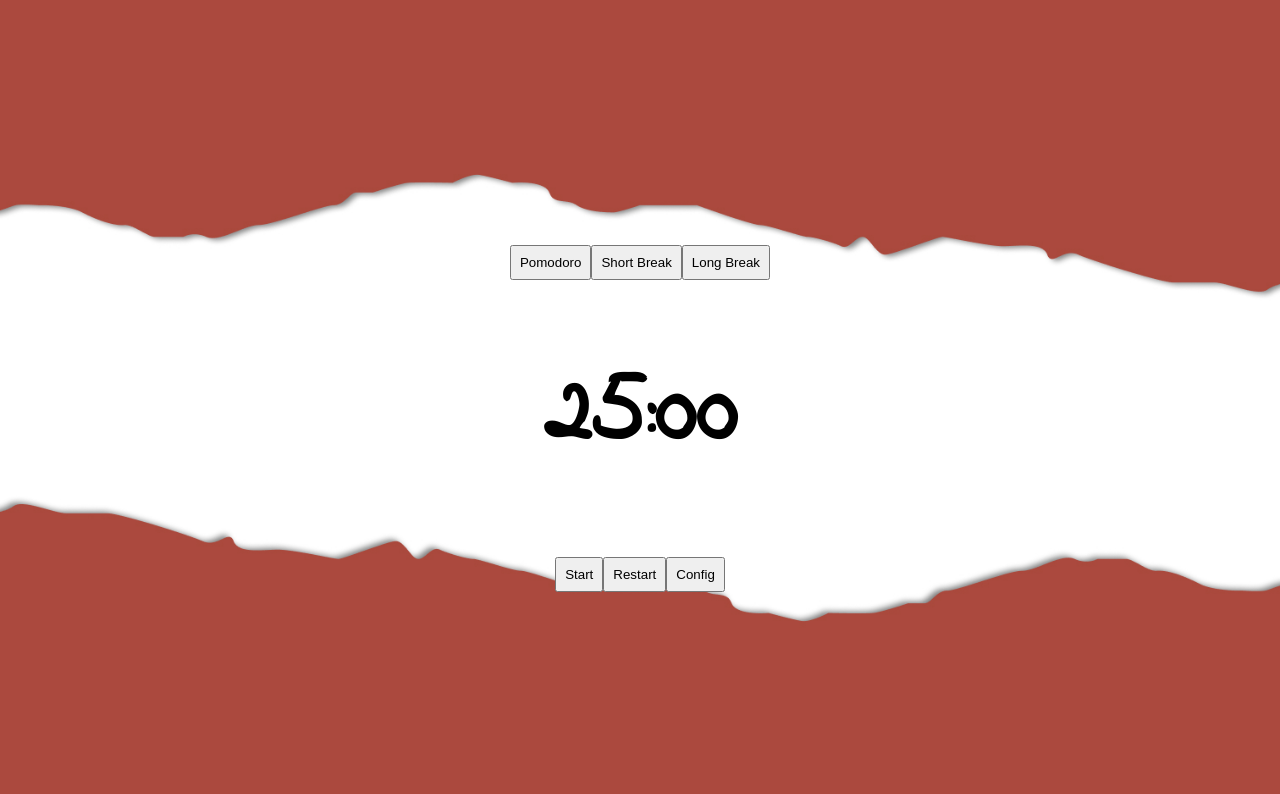
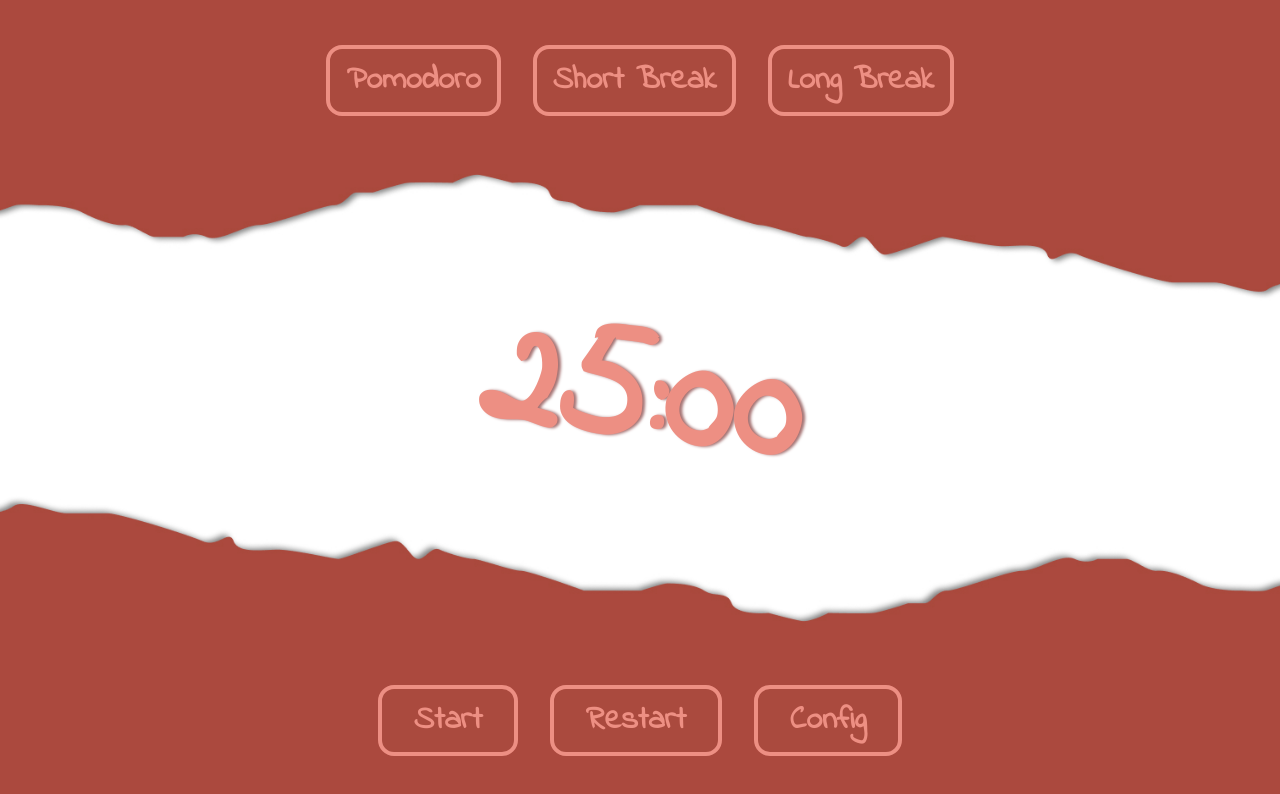
Before and after one commit to alexandra-aryshtaeva/pomodoro, a Vue app: page / in a window 1280 px wide. Shown: the top 794 px of the page. Built offline with nearby package versions, Linux system fonts and the light colour scheme.

Commit message:
added styles to the font and buttons

```diff
--- a/src/App.vue
+++ b/src/App.vue
@@ -7,9 +7,11 @@ import LongBreak from "./components/LongBreak.vue";
 
 const currentTab = ref("pomodoro");
 </script>
+
 <template>
+  <main>
     <div class="card">
-    <div id="topButtons">
+      <div id="tab-buttons">
         <button @click="currentTab = 'pomodoro'">Pomodoro</button>
         <button @click="currentTab = 'shortBreak'">Short Break</button>
         <button @click="currentTab = 'longBreak'">Long Break</button>
@@ -19,43 +21,138 @@ const currentTab = ref("pomodoro");
       <ShortBreak v-if="currentTab === 'shortBreak'" />
       <LongBreak v-if="currentTab === 'longBreak'" />
     </div>
+  </main>
 </template>
 
 <style>
+html {
+  height: 100vh;
+  --pink: #ed8f83;
+}
+
 body {
   margin: 0px;
   padding: 0px;
   background-image: url(./assets/paper.png);
   background-size: cover;
-  height: 100vh;
-  width: 100vw;
   background-position: center;
-  /*  */
-  font-size: 96px;
-  font-family: "Indie Flower";
-  font-weight: 600;
+  height: 100%;
+}
 
-  /*  */
+/* vue own div (click on inspect its under body) */
+#app {
+  height: 100%;
+  width: 100%;
+  display: flex;
+  flex-direction: column;
+}
+
+main {
+  flex: 1;
   display: flex;
   justify-content: center;
-  text-align: center;
   align-items: center;
 }
 
 .card {
   display: flex;
   flex-direction: column;
-  align-self: center;
-  justify-self: center;
-  padding: 0px;
-  margin: 0px;
+
+  align-items: center;
+  flex: 1;
+  height: 100%;
+  width: 100%;
 }
 
-#display {
-  margin: 32px 0px 0px 0px;
+.display {
+  font-family: "Indie Flower";
+  font-size: 128px;
+  font-weight: 600;
+  display: flex;
+  flex: 3;
+  align-items: center;
+  transform: rotate(7deg);
+  color: var(--pink);
+  text-shadow: 3px 0px 3px rgb(165, 115, 115);
 }
+
+.display.active {
+  animation: timer infinite 1s;
+}
+
+@keyframes timer {
+  0% {
+    transform: rotate(5deg);
+  }
+  50% {
+    transform: rotate(-5deg);
+  }
+  100% {
+    transform: rotate(5deg);
+  }
+}
+
+@media screen and (min-width: 768px) {
+  .display {
+    font-size: 160px;
+  }
+}
+
+#tab-buttons {
+  /* background-color: antiquewhite; */
+  display: flex;
+  align-items: center;
+  flex: 1;
+  gap: 12px;
+}
+
+@media screen and (min-width: 768px) {
+  #tab-buttons {
+    gap: 32px;
+  }
+}
+
+.menu {
+  /* background-color: aqua; */
+  display: flex;
+  flex: 1;
+  align-items: center;
+  gap: 12px;
+
   button {
-  padding: 8px 8px;
-  margin: 4px 0px;
+    padding: 8px 32px;
+  }
+}
+
+@media screen and (min-width: 768px) {
+  .menu {
+    gap: 32px;
+  }
+}
+
+button {
+  cursor: pointer;
+  padding: 8px 16px;
+  margin: 0px 0px;
+  font-family: "Indie Flower";
+  font-weight: 600;
+  font-size: 16px;
+  color: var(--pink);
+  background-color: #aa4a3e;
+  border-radius: 16px;
+  border: solid var(--pink) 4px;
+}
+
+button:hover {
+  background-color: white;
+  color: #88392e;
+  box-shadow: 0px 4px 8px #88392e;
+  transform: translateY(-4px);
+}
+
+@media screen and (min-width: 768px) {
+  button {
+    font-size: 32px;
+  }
 }
 </style>
--- a/src/components/Pomodoro.vue
+++ b/src/components/Pomodoro.vue
@@ -74,8 +74,8 @@ function isInput() {
 </script>
 
 <template>
-  <div id="display">{{ display }}</div>
-  <div id="bottomBtns">
+  <div class="display" :class="{ active: !startBtn }">{{ display }}</div>
+  <div class="menu">
     <button v-if="startBtn" @click="start">Start</button>
     <button v-if="!startBtn" @click="stop">Pause</button>
     <button @click="restart">Restart</button>
```
Also changed, not shown: 1 other file (tests, documents, lock files or other folders). Lines whose indentation alone changed are shown as unchanged.
